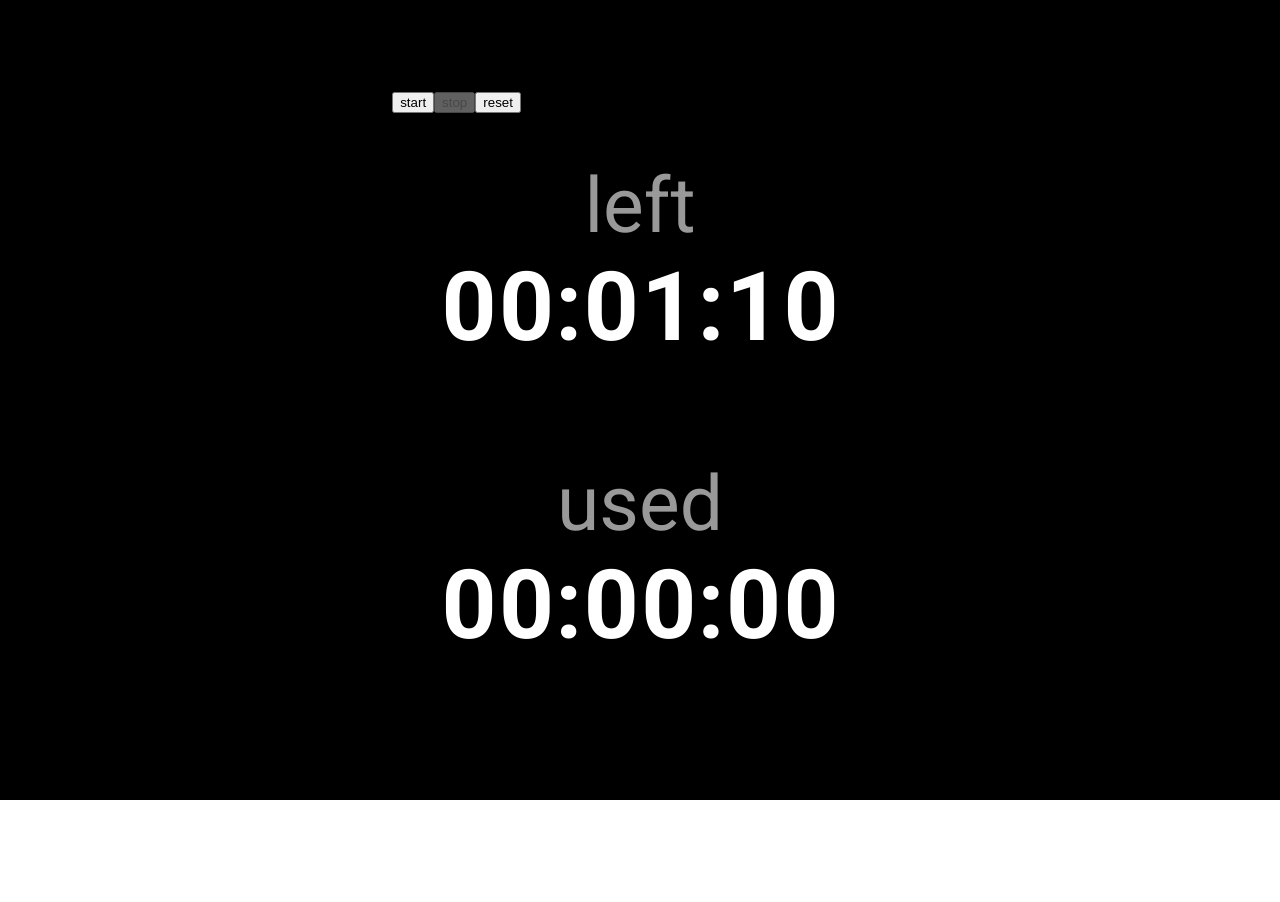
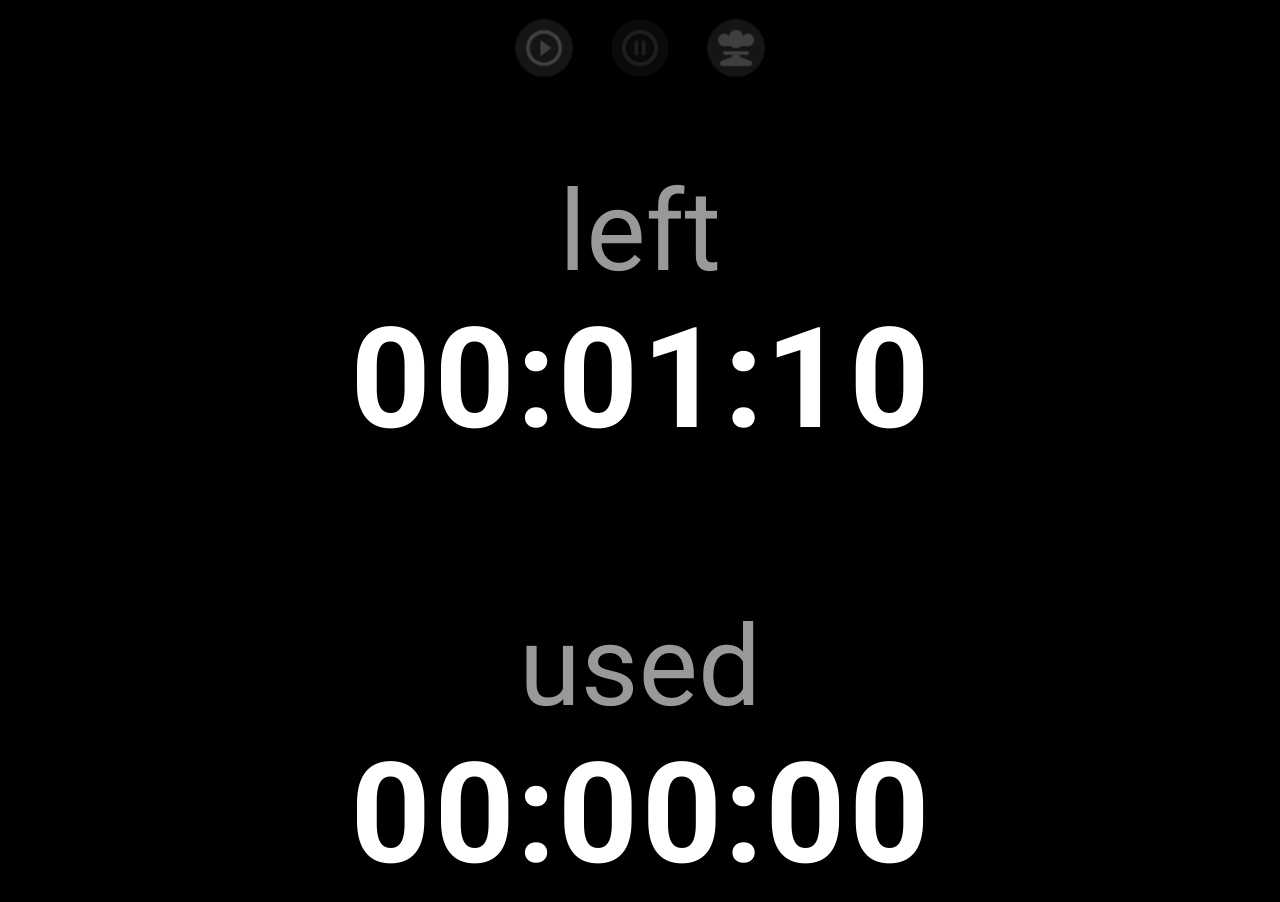
Before and after one commit to eweilow/presentation-timer, a Next.js app: page / in a window 1280 px wide. Shown: the top 902 px of the page. Before the commit the page ends 800 px from the top, so only its background shows below. Built offline with nearby package versions, Linux system fonts and the light colour scheme.

Commit message:
Actual controls

```diff
--- /dev/null
+++ b/components/controlButton.tsx
@@ -0,0 +1,54 @@
+import React, { ButtonHTMLAttributes } from "react";
+
+export const ControlButton: React.FC<
+  {
+    icon: string;
+  } & ButtonHTMLAttributes<any>
+> = props => (
+  <button {...props}>
+    <svg viewBox="0 0 24 24">
+      <path d={props.icon} />
+    </svg>
+    <style jsx>{`
+      svg {
+        width: 48px;
+        height: 48px;
+        display: block;
+        position: absolute;
+        top: 50%;
+        left: 50%;
+        margin-left: -24px;
+        margin-top: -24px;
+
+        fill: currentColor;
+      }
+
+      button {
+        margin: 16px;
+        padding: 0;
+        position: relative;
+        width: 64px;
+        height: 64px;
+        border-radius: 32px;
+        border: 0;
+        outline: none;
+        cursor: pointer;
+
+        background: #ffffff56;
+        color: inherit;
+
+        transition: opacity 200ms, transform 200ms;
+        transform: scale3d(0.9, 0.9, 0.9);
+      }
+
+      button:hover:not([disabled]) {
+        transform: scale3d(1, 1, 1);
+      }
+
+      button[disabled] {
+        cursor: default;
+        opacity: 0.5;
+      }
+    `}</style>
+  </button>
+);
--- /dev/null
+++ b/components/controls.tsx
@@ -0,0 +1,45 @@
+import React from "react";
+import { mdiPlayCircleOutline, mdiPauseCircleOutline, mdiNuke } from "@mdi/js";
+import { ControlButton } from "./controlButton";
+
+export const Controls: React.FC<{
+  active: boolean;
+  setActive: (active: boolean) => void;
+  reset: () => void;
+}> = props => (
+  <section className="controls">
+    <ControlButton
+      disabled={props.active}
+      onClick={() => props.setActive(true)}
+      icon={mdiPlayCircleOutline}
+      title="Play"
+    />
+    <ControlButton
+      disabled={!props.active}
+      onClick={() => props.setActive(false)}
+      icon={mdiPauseCircleOutline}
+      title="Pause"
+    />
+    <ControlButton
+      onClick={() => {
+        if (confirm("Really reset?")) {
+          props.reset();
+        }
+      }}
+      icon={mdiNuke}
+      title="Reset"
+    />
+    <style jsx>{`
+      .controls {
+        opacity: 0.25;
+        transition: opacity 200ms;
+        display: flex;
+        justify-content: center;
+      }
+
+      .controls:hover {
+        opacity: 1;
+      }
+    `}</style>
+  </section>
+);
--- a/package.json
+++ b/package.json
@@ -9,6 +9,7 @@
     "now-build": "next build"
   },
   "dependencies": {
+    "@mdi/js": "^3.6.95",
     "@zeit/next-typescript": "1.1.1",
     "clsx": "^1.0.4",
     "next": "8.1.0",
--- a/pages/index.tsx
+++ b/pages/index.tsx
@@ -1,8 +1,9 @@
-import React, { useState } from "react";
+import React, { useState, ButtonHTMLAttributes } from "react";
 import Head from "next/head";
 import { Clock } from "../components/clock";
 import clsx from "clsx";
 import { useClock } from "../hooks/useClock";
+import { Controls } from "../components/controls";
 
 const Header: React.FC<{ title: string }> = props => (
   <header>
@@ -10,7 +11,7 @@ const Header: React.FC<{ title: string }> = props => (
     <div className="contents">{props.children}</div>
     <style jsx>{`
       header {
-        font-size: 96px;
+        font-size: 140px;
         display: block;
         width: 100%;
         text-align: center;
@@ -46,15 +47,7 @@ export default () => {
   return (
     <div className={clsx("container", { alertOvertime, warnOvertime })}>
       <div>
-        <div>
-          <button disabled={active} onClick={() => setActive(true)}>
-            start
-          </button>
-          <button disabled={!active} onClick={() => setActive(false)}>
-            stop
-          </button>
-          <button onClick={() => reset()}>reset</button>
-        </div>
+        <Controls active={active} setActive={setActive} reset={reset} />
         <Header title={timeLeft > 0 ? "left" : "overtime"}>
           <Clock timeLeft={timeLeft + 999} />
         </Header>
```
Also changed, not shown: 1 other file (tests, documents, lock files or other folders).
